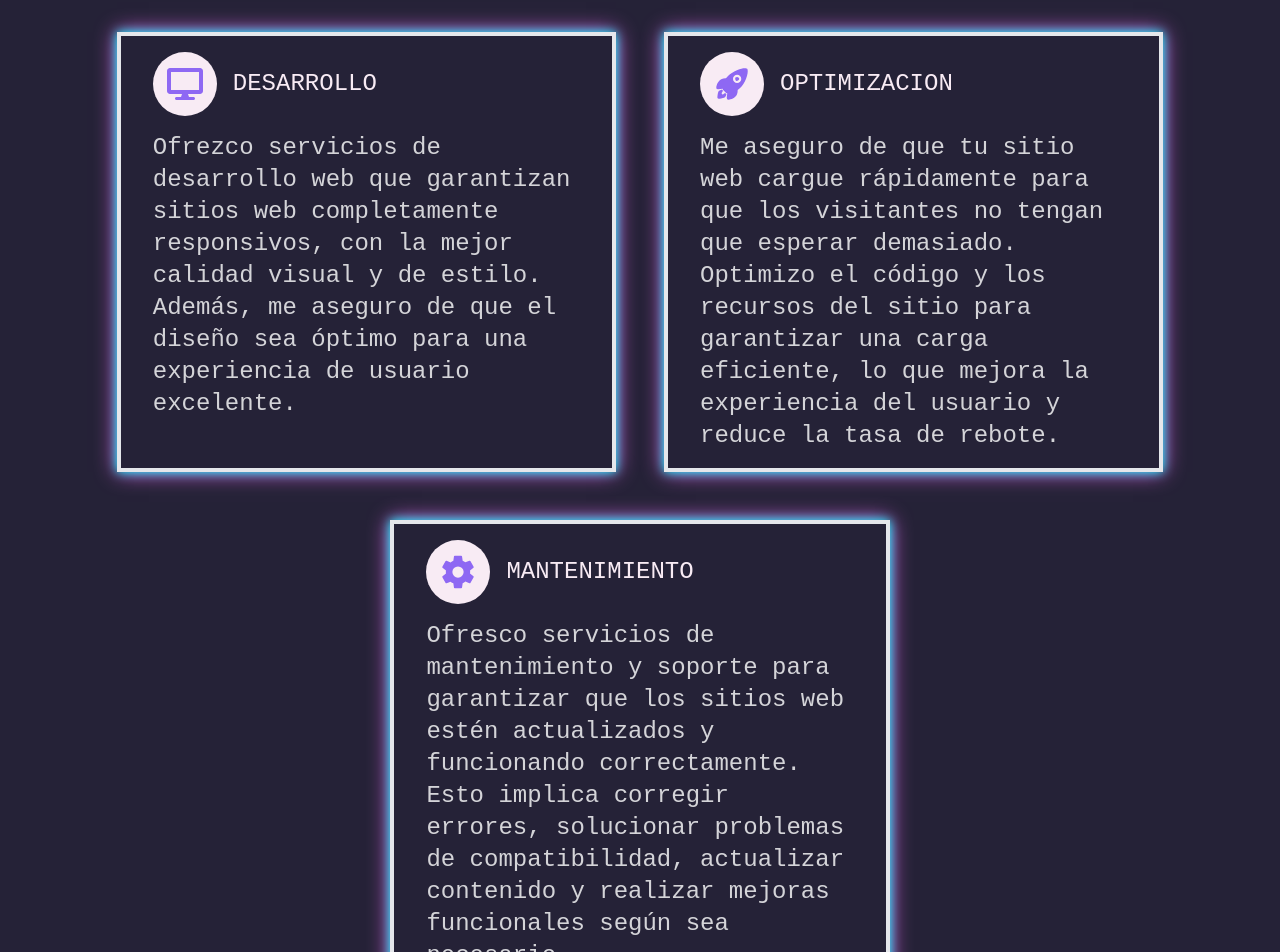
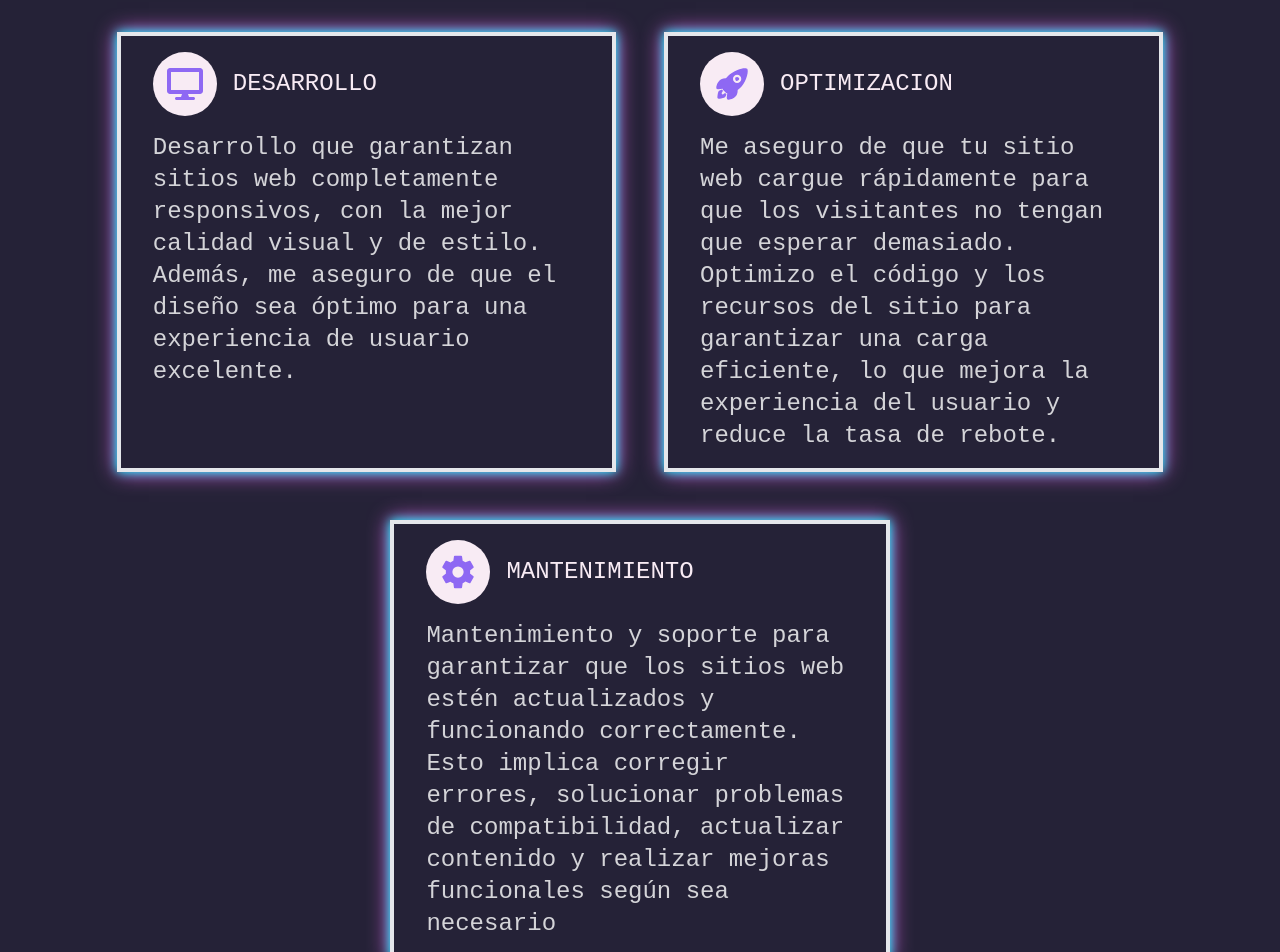
Before and after one commit to Numonu/portafolio, a React (Vite) app: page / in a window 1280 px wide. Shown: the part 1240-2192 px from the top of the page. Built offline with nearby package versions, Linux system fonts and the light colour scheme; a web font is replaced by a local one.

Commit message:
he actualizado la descripcion de algunos servicios

```diff
--- a/src/layout/Services.jsx
+++ b/src/layout/Services.jsx
@@ -11,7 +11,7 @@ export function Services() {
 					<ServiceCard
 						icon={<FaDesktop/>}
 						title="Desarrollo"
-						description="Ofrezco servicios de desarrollo web que garantizan sitios web completamente responsivos, con la mejor calidad visual y de estilo. Además, me aseguro de que el diseño sea óptimo para una experiencia de usuario excelente."
+						description="Desarrollo que garantizan sitios web completamente responsivos, con la mejor calidad visual y de estilo. Además, me aseguro de que el diseño sea óptimo para una experiencia de usuario excelente."
 					/>
 					<ServiceCard
 						icon={<IoRocket/>}
@@ -22,7 +22,7 @@ export function Services() {
 					<ServiceCard
 						icon={<IoSettingsSharp/>}
 						title="Mantenimiento"
-						description="Ofresco servicios de mantenimiento y soporte para garantizar que los sitios web estén actualizados y funcionando correctamente. Esto implica corregir errores, solucionar problemas de compatibilidad, actualizar contenido y realizar mejoras funcionales según sea necesario"
+						description="Mantenimiento y soporte para garantizar que los sitios web estén actualizados y funcionando correctamente. Esto implica corregir errores, solucionar problemas de compatibilidad, actualizar contenido y realizar mejoras funcionales según sea necesario"
 						motionDelay={.4}
 					/>
 				</div>
```
